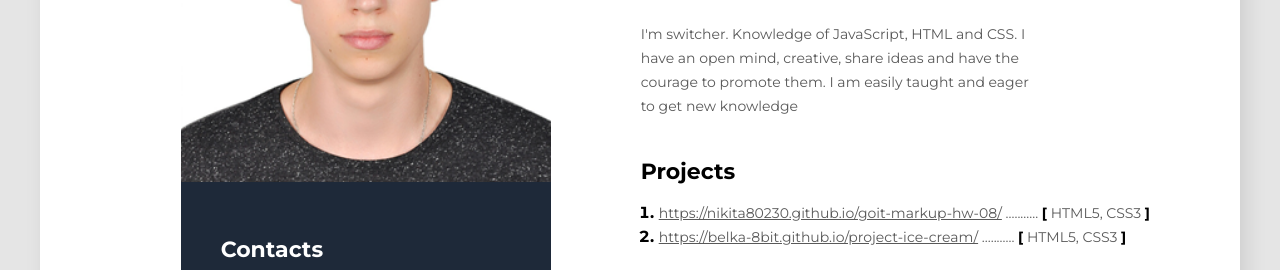
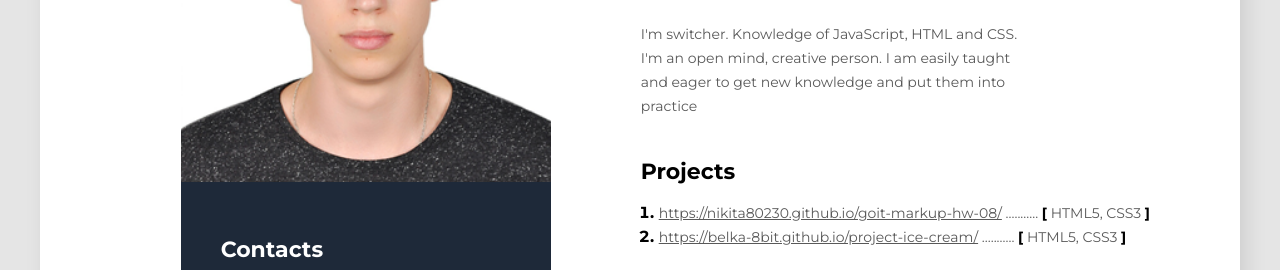
Before and after one commit to Nikita80230/cv, a plain HTML site: page index.html in a window 1280 px wide. Shown: the part 277-547 px from the top of the page. Drawn offline with Linux system fonts and the light colour scheme.

Commit message:
Update index.html

```diff
--- a/index.html
+++ b/index.html
@@ -4,7 +4,7 @@
 <head>
     <meta charset="UTF-8">
     <meta name="viewport" content="width=device-width, initial-scale=1.0">
-    <title>My resume</title>
+    <title>My CV</title>
     <link rel="preconnect" href="https://fonts.googleapis.com">
     <link rel="preconnect" href="https://fonts.gstatic.com" crossorigin>
     <link href="https://fonts.googleapis.com/css2?family=Montserrat:wght@400;700&display=swap" rel="stylesheet">
@@ -26,8 +26,8 @@
 
                 <p class="About-me-description">I'm switcher.
                     Knowledge of JavaScript, HTML and CSS.
-                    I have an open mind, creative, share ideas and have the courage to promote them.
-                    I am easily taught and eager to get new knowledge</p>
+                    I'm an open mind, creative person.
+                    I am easily taught and eager to get new knowledge and put them into practice</p>
             </div>
 
             <!-- My projects section -->
```
